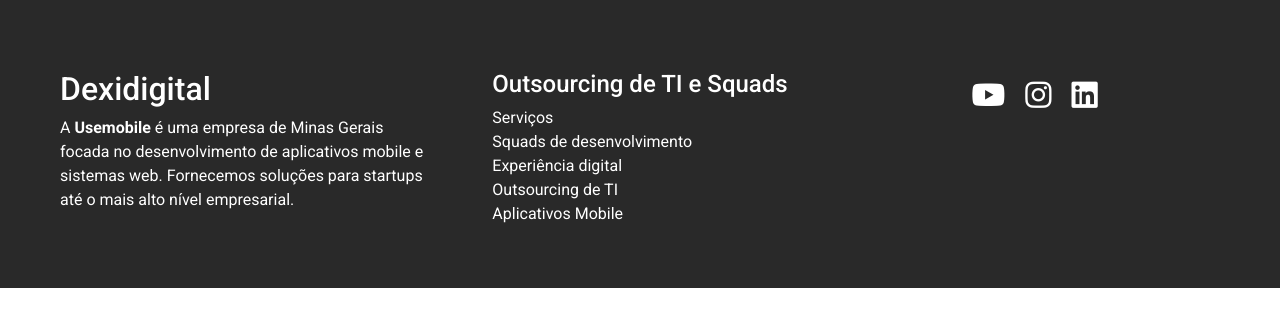
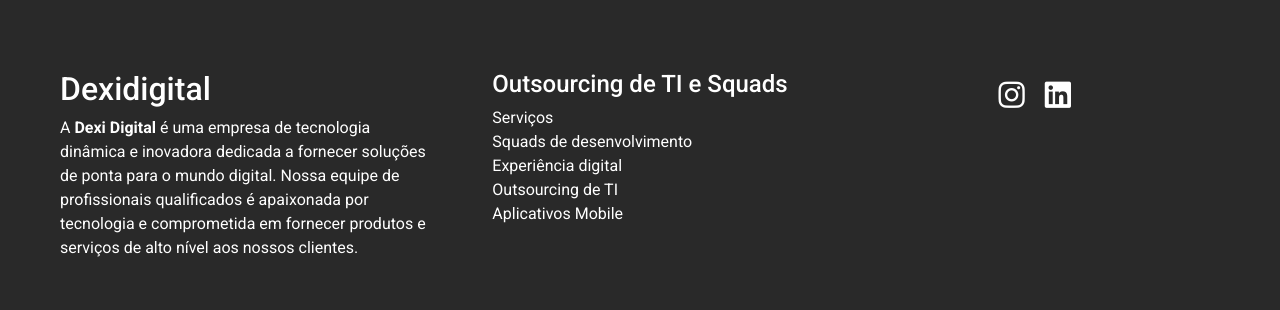
Before and after one commit to stellamaia/Dexidigital, a Vue app: page / in a window 1280 px wide. Shown: the part 1572-1882 px from the top of the page. Before the commit the page ends 1860 px from the top, so only its background shows below. Built offline with nearby package versions, Linux system fonts and the light colour scheme; what vue-the-mask would draw is missing.

Commit message:
Modificações textos do footer

```diff
--- a/src/components/FooterComponent.vue
+++ b/src/components/FooterComponent.vue
@@ -6,14 +6,17 @@
                 <div class="content-footer">
 
                     <h2>Dexidigital</h2>
-                    <p>A <span class="text-font">Usemobile</span> é uma empresa de Minas Gerais focada no desenvolvimento de
-                        aplicativos mobile e sistemas web. Fornecemos soluções para startups até o
-                        mais alto nível empresarial.</p>
+                    <p>A <span class="text-font">Dexi Digital</span>
+                        é uma empresa de tecnologia dinâmica e inovadora dedicada a fornecer soluções de ponta para o
+                        mundo digital. Nossa equipe de profissionais qualificados é apaixonada por tecnologia e comprometida
+                        em fornecer produtos e serviços de alto nível aos nossos clientes.
+
+                    </p>
 
                 </div>
             </v-col>
 
-            <v-col  class="content-social-media" cols="12" sm="12" md="12" lg="12" xl="4">
+            <v-col class="content-social-media" cols="12" sm="12" md="12" lg="12" xl="4">
 
                 <div>
                     <h4>Outsourcing de TI e Squads</h4>
@@ -29,19 +32,15 @@
             <v-col class="content-social-media" cols="12" sm="12" md="12" lg="12" xl="4">
                 <div class="social-media">
 
+
                     <span class="elementor-screen-only">
-                        <a href="https://www.youtube.com/usemobile" target="_blank" click="social">
-                            <i class="fab fa-youtube icon"></i>
-                        </a>
-                    </span>
-                    <span class="elementor-screen-only">
-                        <a href="https://www.instagram.com/usemobile/" target="_blank" click="social">
+                        <a href="https://www.instagram.com/dexi.digital/" target="_blank" click="social">
                             <i class="fab fa-instagram icon"></i>
                         </a>
                     </span>
 
                     <span class="elementor-screen-only">
-                        <a href="https://www.linkedin.com/company/usemobile/" target="_blank" click="social">
+                        <a href="https://www.linkedin.com/company/dexi-digital/" target="_blank" click="social">
                             <i class="fab fa-linkedin icon"></i>
                         </a>
                     </span>
@@ -101,10 +100,10 @@
     }
 }
 
- @media screen and  (min-width: 1200px)  {
-    .content-social-media{
-    justify-content: center;
-    display: flex;
-}
+@media screen and (min-width: 1200px) {
+    .content-social-media {
+        justify-content: center;
+        display: flex;
+    }
 }
 </style>
```
